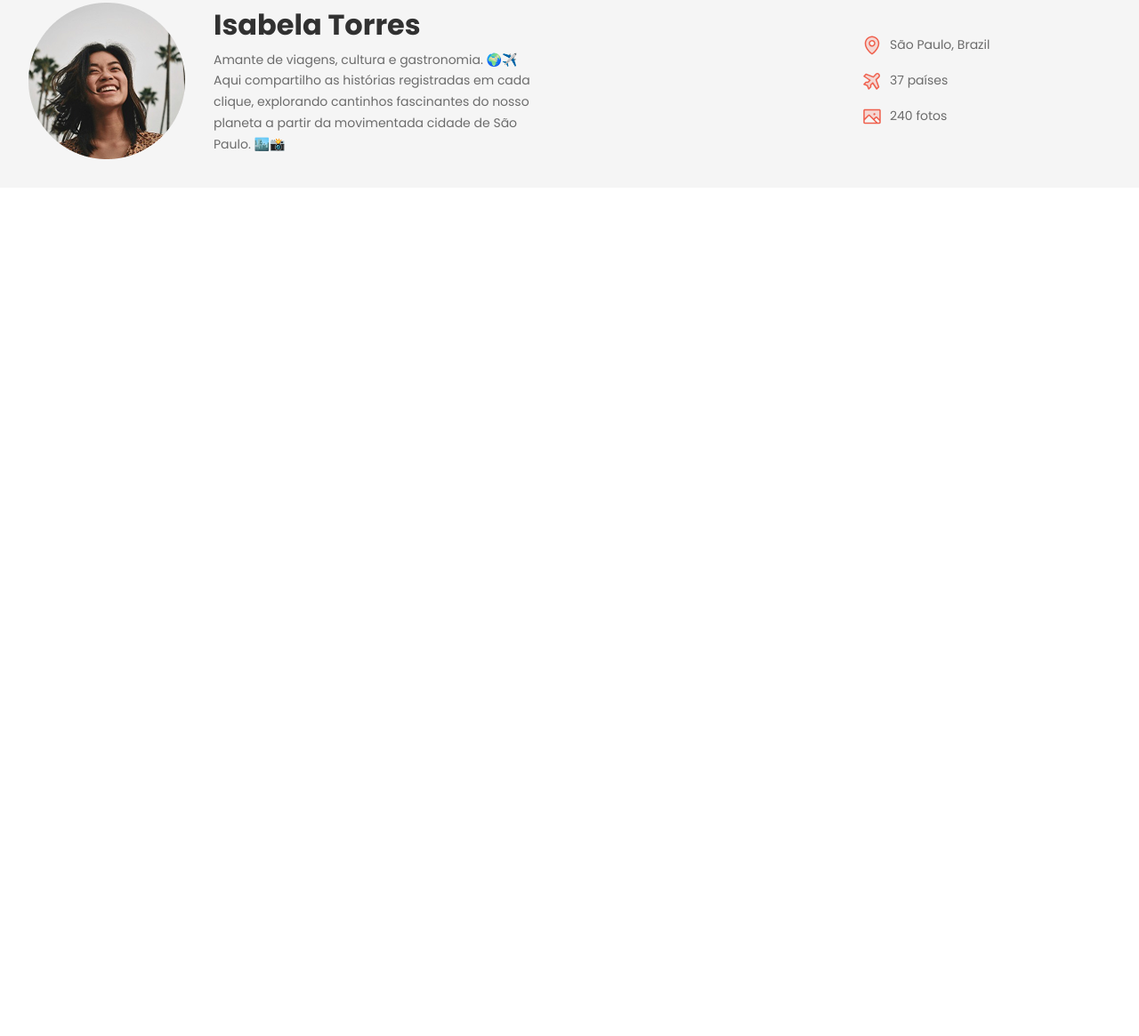
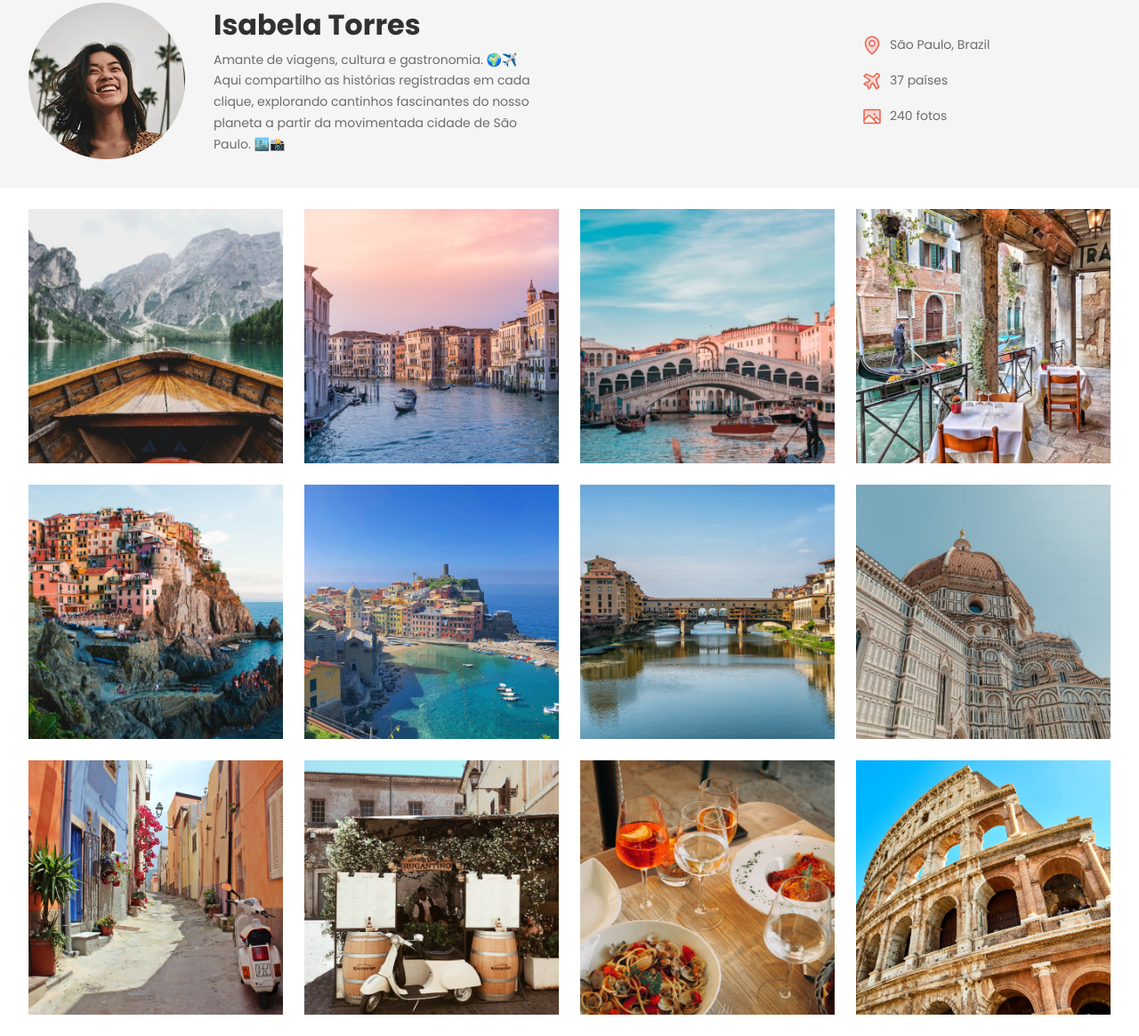
Before and after one commit to gqueico/travelgram, a plain HTML site: page index.html in a window 1280 px wide. Shown: the part 125-1290 px from the top of the page at 89% size. Before the commit the page ends 800 px from the top, so only its background shows below. Drawn offline with Linux system fonts and the light colour scheme.

Commit message:
:sparkles: Done main

```diff
--- a/index.html
+++ b/index.html
@@ -59,5 +59,20 @@
       </ul>
     </header>
   </div>
+
+  <main class="container">
+    <img src="./assets/images/Image 01.png" alt="...">
+    <img src="./assets/images/Image 02.png" alt="...">
+    <img src="./assets/images/Image 03.png" alt="...">
+    <img src="./assets/images/Image 04.png" alt="...">
+    <img src="./assets/images/Image 05.png" alt="...">
+    <img src="./assets/images/Image 06.png" alt="...">
+    <img src="./assets/images/Image 07.png" alt="...">
+    <img src="./assets/images/Image 08.png" alt="...">
+    <img src="./assets/images/Image 09.png" alt="...">
+    <img src="./assets/images/Image 10.png" alt="...">
+    <img src="./assets/images/Image 11.png" alt="...">
+    <img src="./assets/images/Image 12.png" alt="...">
+  </main>
 </body>
 </html>
--- a/styles/index.css
+++ b/styles/index.css
@@ -1,3 +1,4 @@
 @import url(./global.css);
 @import url(./nav.css);
 @import url(./header.css);
+@import url(./main.css);
--- /dev/null
+++ b/styles/main.css
@@ -0,0 +1,12 @@
+main {
+  display: flex;
+  flex-wrap: wrap;
+  gap: 24px;
+  padding-block: 24px;
+}
+
+main img {
+  width: 286px;
+  height: 286px;
+  object-fit: cover;
+}
```
